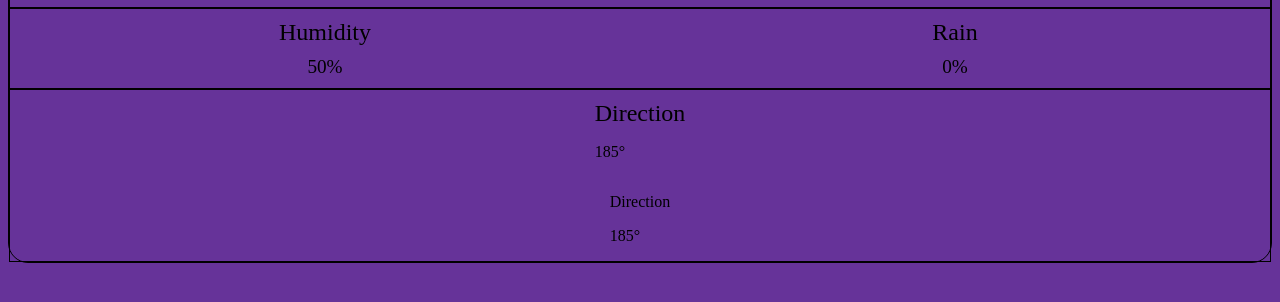
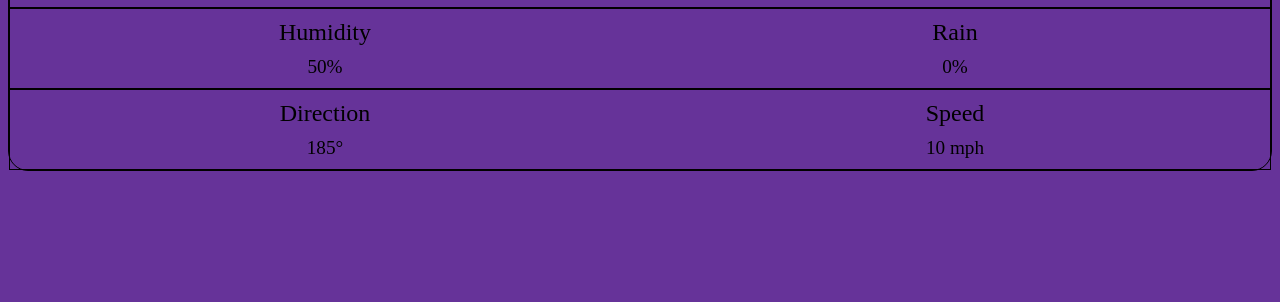
Before and after one commit to BearsLair/weather-api, a website built with webpack: page src/template.html in a window 1280 px wide. Shown: the part 240-542 px from the top of the page. Built offline with nearby package versions, Linux system fonts and the light colour scheme.

Commit message:
current cond elements/basic styling complete

```diff
--- a/src/index.js
+++ b/src/index.js
@@ -92,7 +92,7 @@ currentPrecipitation.classList.add("curr-precip");
 // Wind direction/speed (two divs horizontal to each other)
 const windDiv = document.createElement("div");
 currentConditionsSection.appendChild(windDiv);
-windDiv.classList.add("wind-div");
+windDiv.classList.add("wind-container");
 
 // Wind direction
 const directionDiv = document.createElement("div");
@@ -101,24 +101,24 @@ directionDiv.classList.add("direction-div");
 const directionText = document.createElement("p");
 directionDiv.appendChild(directionText);
 directionText.textContent = "Direction";
-directionText.classList.add("precipitation-text");
+directionText.classList.add("wind-text");
 const currentDirection = document.createElement("p");
 directionDiv.appendChild(currentDirection);
 currentDirection.textContent = "185°";
-currentDirection.classList.add("curr-direction");
+currentDirection.classList.add("curr-wind");
 
 // Wind Speed
 const speedDiv = document.createElement("div");
 windDiv.appendChild(speedDiv);
-directionDiv.classList.add("speed-div");
+speedDiv.classList.add("speed-div");
 const speedText = document.createElement("p");
 speedDiv.appendChild(speedText);
-speedText.textContent = "Direction";
-speedText.classList.add("speed-text");
+speedText.textContent = "Speed";
+speedText.classList.add("wind-text");
 const currentSpeed = document.createElement("p");
 speedDiv.appendChild(currentSpeed);
-currentSpeed.textContent = "185°";
-currentSpeed.classList.add("curr-speed");
+currentSpeed.textContent = "10 mph";
+currentSpeed.classList.add("curr-wind");
 ////////
 
 async function currentWeather(location) {
--- a/src/styles.css
+++ b/src/styles.css
@@ -37,37 +37,44 @@ section > div {
   margin: 0 0 10px 0;
 }
 
-.precipitation-container {
+.precipitation-container,
+.wind-container {
   display: grid;
   grid-template-columns: 50% 50%;
   grid-template-rows: auto;
 }
 
-.humidity-div {
+.humidity-div,
+.direction-div {
   grid-column: 1 / 2;
   grid-row: 1 / 2;
 }
 
-.rain-div {
+.rain-div,
+.speed-div {
   grid-column: 2 / 3;
   grid-row: 1 / 2;
 }
 
 .humidity-div,
-.rain-div {
+.rain-div,
+.direction-div,
+.speed-div {
   display: flex;
   flex-direction: column;
   align-items: center;
   justify-content: center;
 }
 
-.precipitation-text {
+.precipitation-text,
+.wind-text {
   padding: 0;
   margin: 10px 0 10px 0;
   font-size: 1.5rem;
 }
 
-.curr-precip {
+.curr-precip,
+.curr-wind {
   padding: 0;
   margin: 0 0 10px 0;
   font-size: 1.2rem;
```
